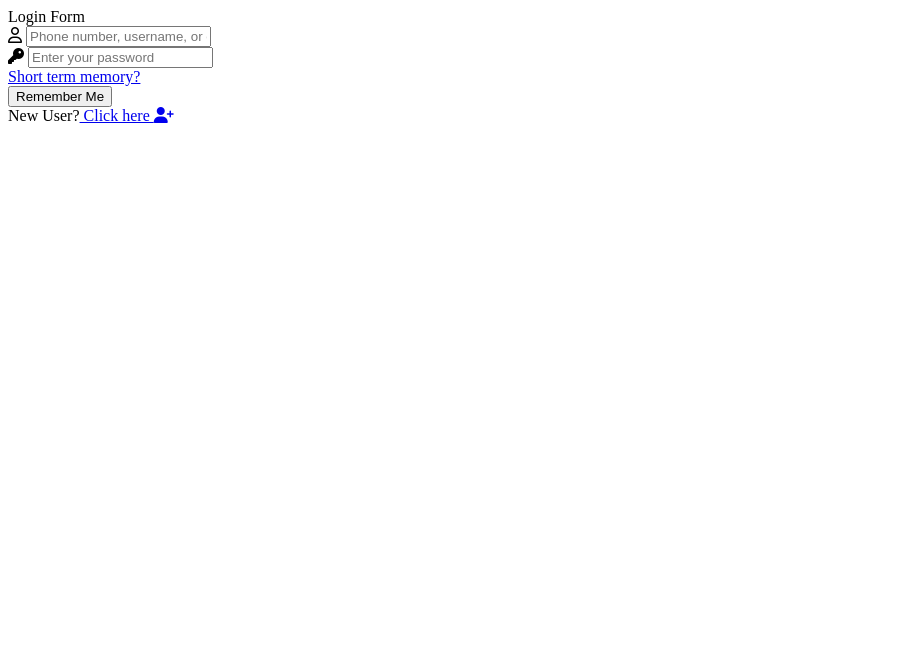
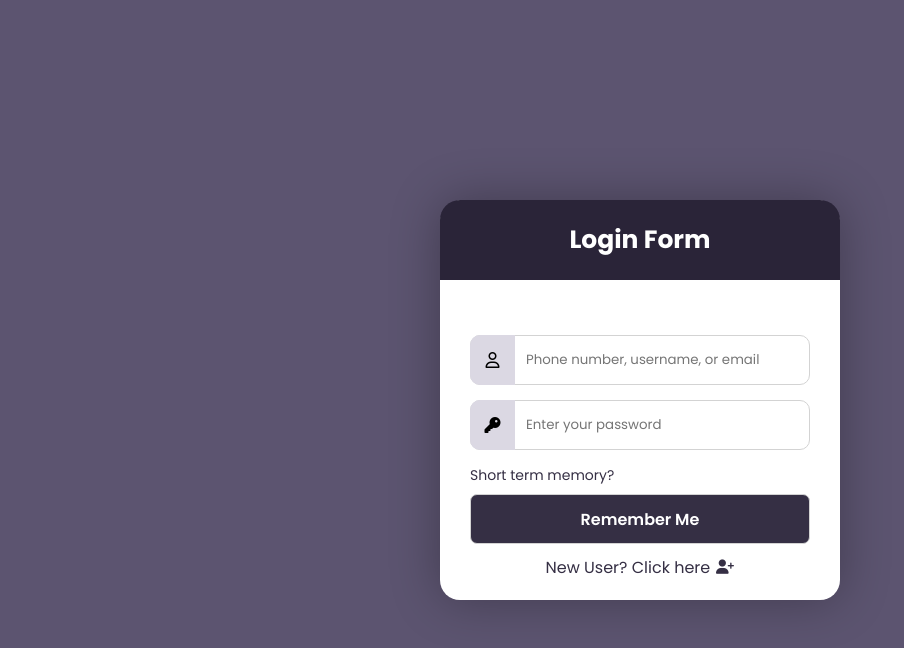
Before and after one commit to thelite5419/login-page, a plain HTML site: page index.html in a window 1280 px wide. Shown: the whole page, without its empty margins (0-904 px from the left). Drawn offline with Linux system fonts and the light colour scheme.

Commit message:
Update index.html

```diff
--- a/index.html
+++ b/index.html
@@ -4,7 +4,7 @@
     <meta charset="UTF-8">
     <meta name="viewport" content="width=device-width, initial-scale=1.0">
     <title>Document</title>
-    <link rel="stylesheet" href="/projects/login page/style.css">
+    <link rel="stylesheet" href="style.css">
 
     <link rel="preconnect" href="https://fonts.googleapis.com">
 <link rel="preconnect" href="https://fonts.gstatic.com" crossorigin>
```
